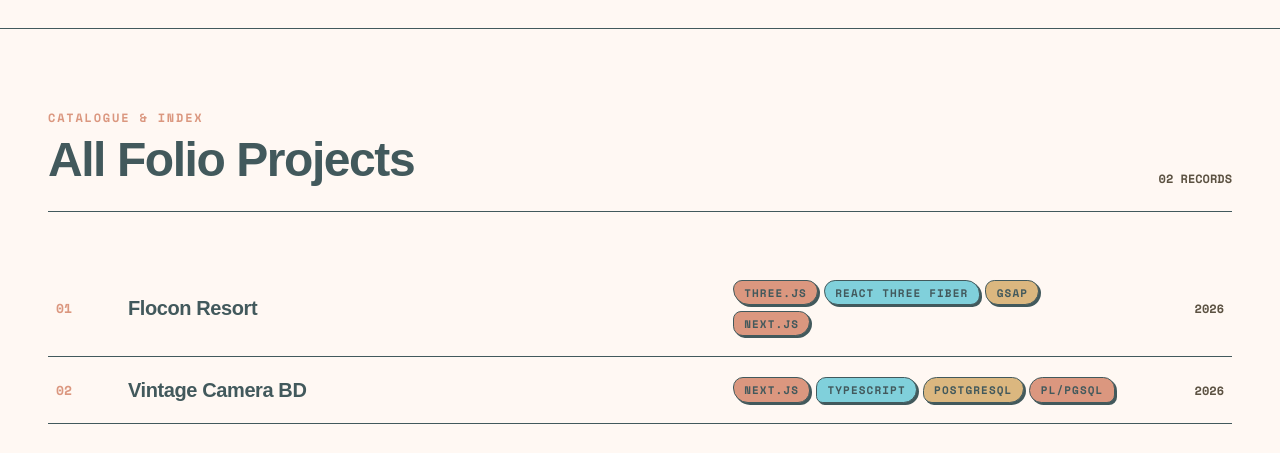
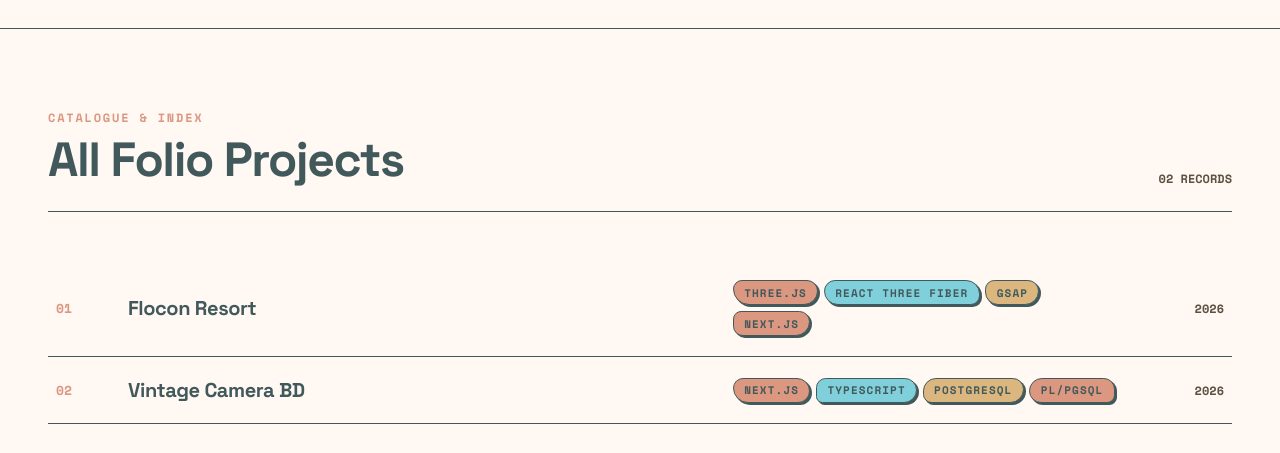
Before and after one commit to GhostBat101/portfolio, a React (Vite) app: page / in a window 1280 px wide. Shown: the part 920-1373 px from the top of the page. Built offline with nearby package versions, Linux system fonts and the light colour scheme.

Commit message:
feat(typography): use Space Grotesk for title and indexTitle in ProjectIndexSection

```diff
--- a/src/components/sections/ProjectIndexSection.module.css
+++ b/src/components/sections/ProjectIndexSection.module.css
@@ -34,7 +34,7 @@
 
 .title {
   color: var(--color-primary);
-  font-family: 'Syne', sans-serif;
+  font-family: 'Space Grotesk', sans-serif;
   font-size: clamp(2rem, 4vw, 3rem);
   font-weight: 800;
   letter-spacing: -0.03em;
@@ -98,7 +98,7 @@
 
 .indexTitle {
   color: var(--color-primary);
-  font-family: 'Syne', sans-serif;
+  font-family: 'Space Grotesk', sans-serif;
   font-size: 1.25rem;
   font-weight: 700;
   letter-spacing: -0.02em;
```
